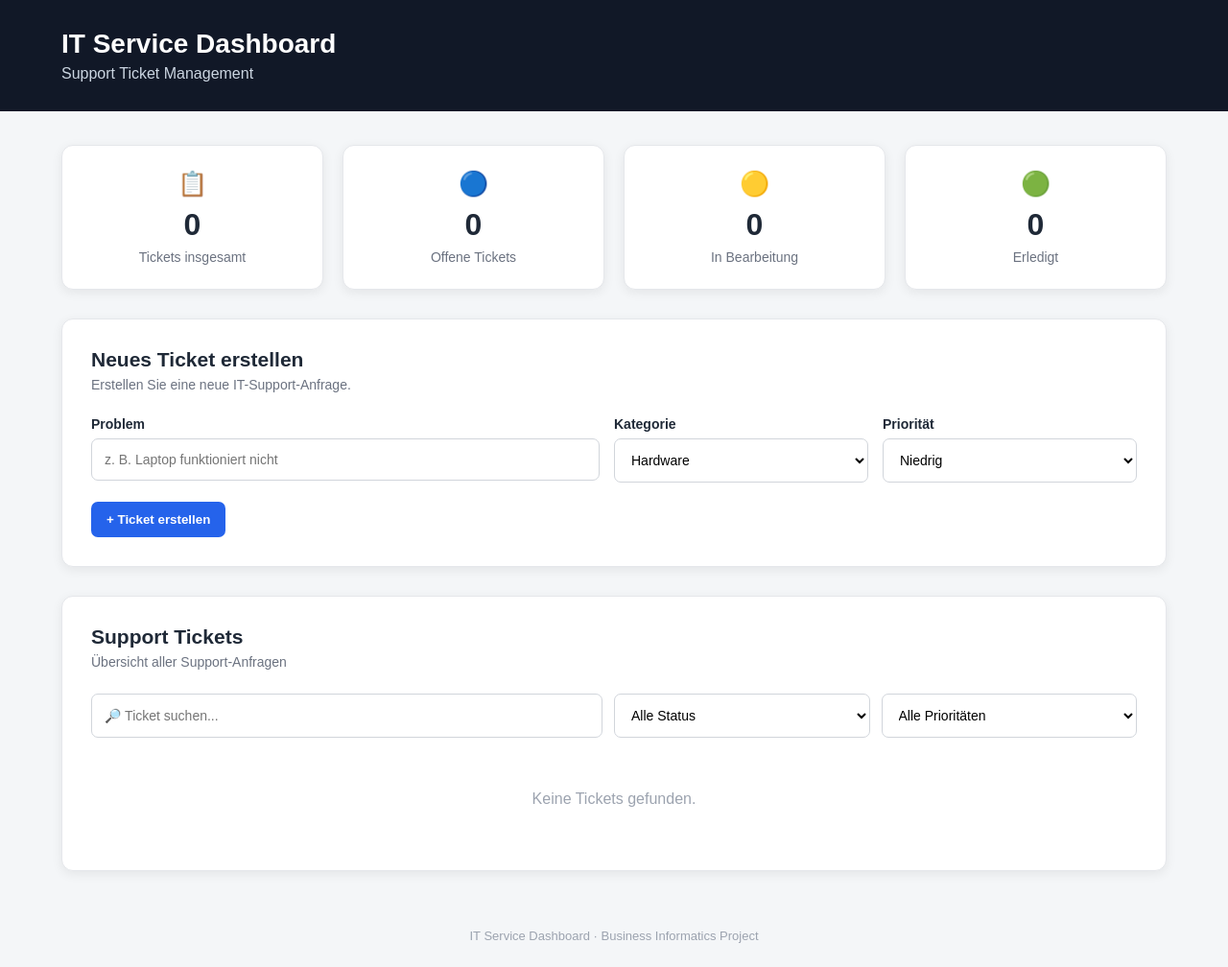
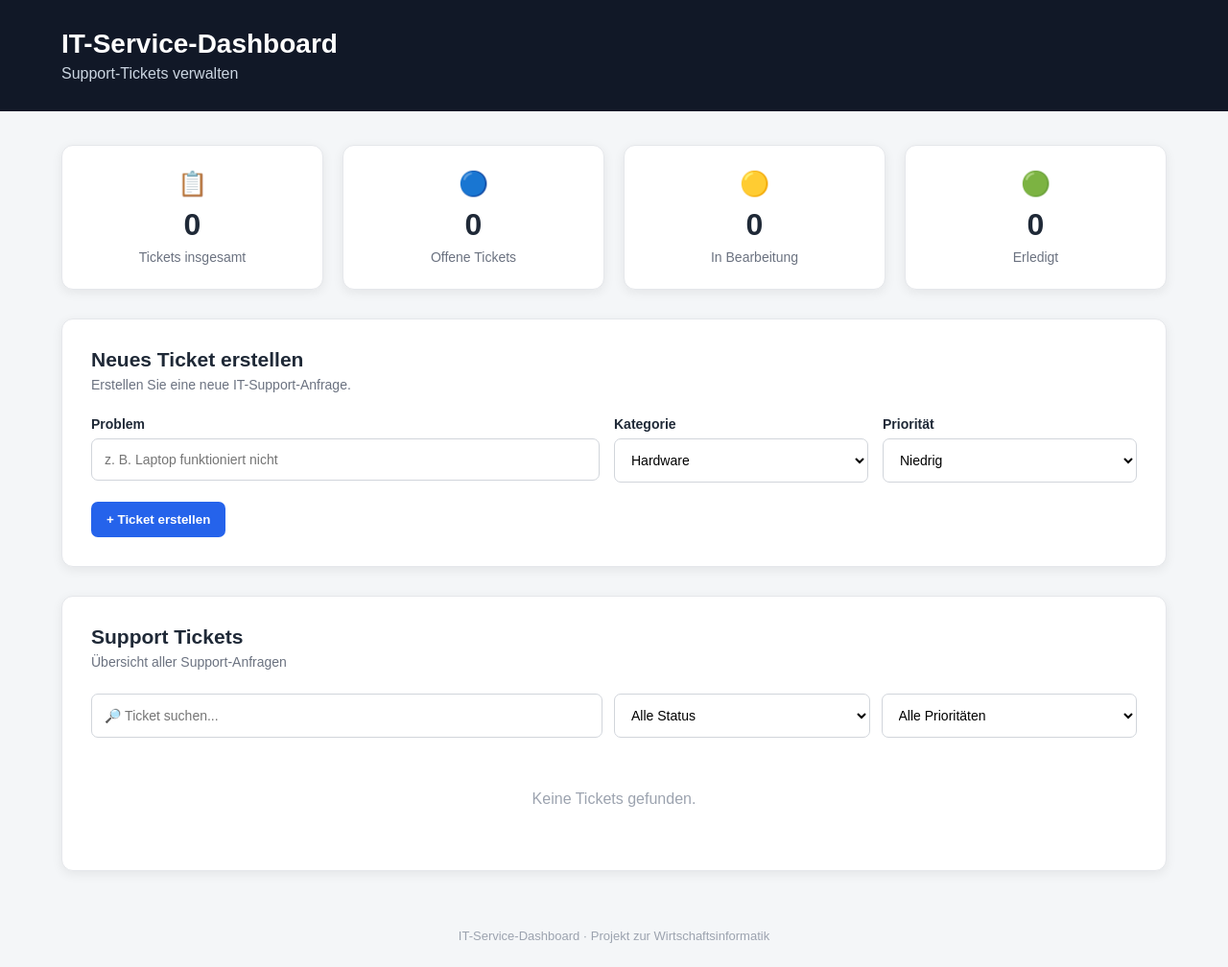
Before and after one commit to emilytsague/IT-SERVICE-DASHBOARD, a plain HTML site: page index.html in a window 1280 px wide. Shown: the whole page at 96% size. Drawn offline with Linux system fonts and the light colour scheme.

Commit message:
Texte des IT-Service-Dashboards auf Deutsch vereinheitlichen

```diff
--- a/index.html
+++ b/index.html
@@ -5,7 +5,7 @@
     <meta charset="UTF-8">
     <meta name="viewport" content="width=device-width, initial-scale=1.0">
 
-    <title>IT Service Dashboard</title>
+    <title>IT-Service-Dashboard</title>
 
     <link rel="stylesheet" href="style.css">
 </head>
@@ -14,8 +14,8 @@
 
     <header class="header">
         <div>
-            <h1>IT Service Dashboard</h1>
-            <p>Support Ticket Management</p>
+            <h1>IT-Service-Dashboard</h1>
+            <p>Support-Tickets verwalten</p>
         </div>
     </header>
 
@@ -231,7 +231,7 @@
     <footer>
 
         <p>
-            IT Service Dashboard · Business Informatics Project
+            IT-Service-Dashboard · Projekt zur Wirtschaftsinformatik
         </p>
 
     </footer>
--- a/script.js
+++ b/script.js
@@ -1,5 +1,5 @@
 // ==========================================
-// IT SERVICE DASHBOARD
+// IT-SERVICE-DASHBOARD
 // ==========================================
 
 
```
Also changed, not shown: style.css (+7 -7 lines), 1 other file.
